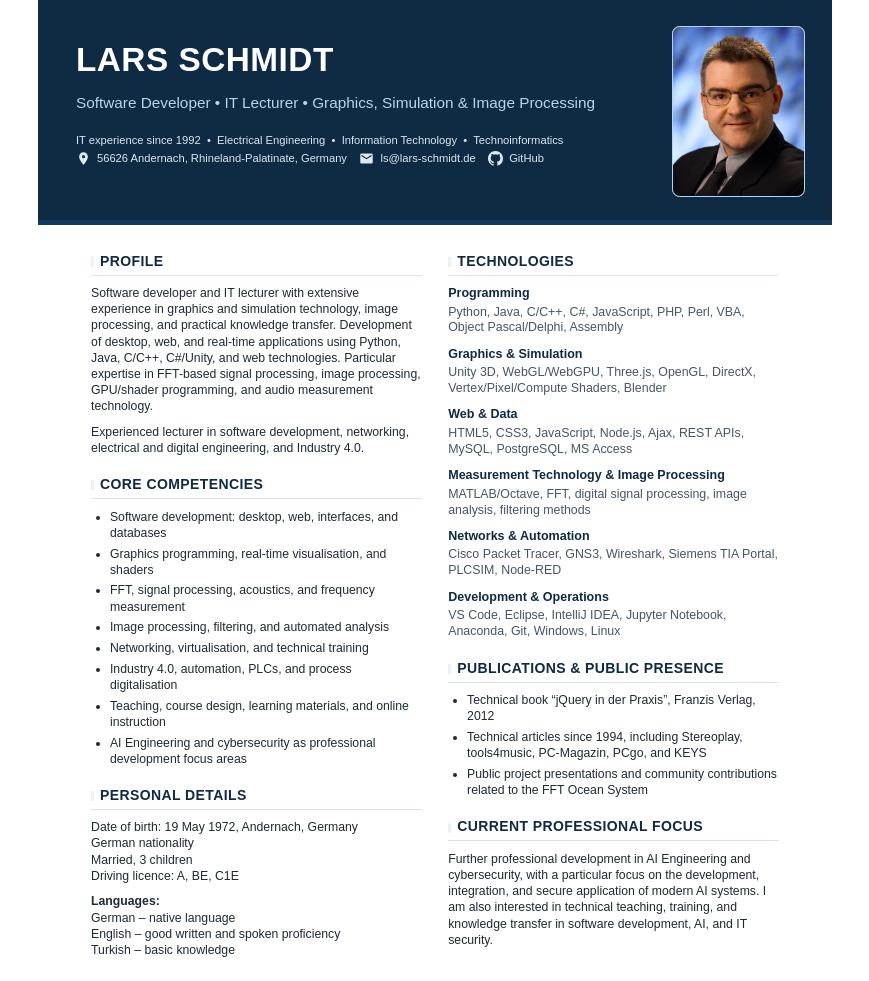
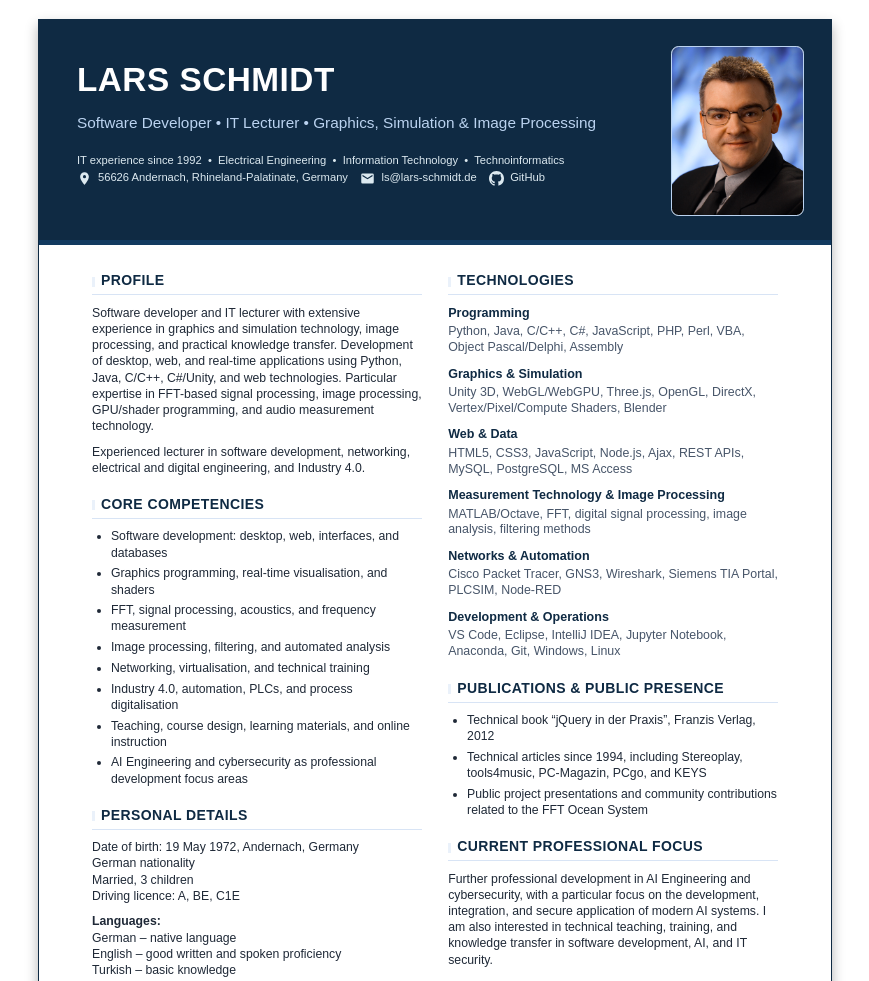
Before and after one commit to lars-schmidt-dev/it-profil, a plain HTML site: page index-en.html in a window 1280 px wide. Shown: the top 981 px of the page, without its empty margins (205-1074 px from the left). Drawn offline with Linux system fonts and the light colour scheme.

Commit message:
Update style.css

```diff
--- a/style.css
+++ b/style.css
@@ -83,6 +83,10 @@ li{margin-bottom:1.2mm}
   /* entscheidend */
   display: flex;
   flex-direction: column;
+  border: 0.4mm solid var(--navy);
+  box-shadow: 0 6px 12px rgba(0, 0, 0, 0.3);
+  margin-top: 5mm;
+  margin-bottom: 5mm;
 }
 
 .header {
@@ -222,7 +226,7 @@ li{margin-bottom:1.2mm}
 
 @media print{
   body{margin:0}
-  .page{width:210mm;height:297mm;page-break-after:always;overflow:hidden}
+  .page{width:210mm;height:297mm;page-break-after:always;overflow:hidden;margin: 0 auto;}
   .page:last-child{page-break-after:auto}
   .job,.project,.section{break-inside:avoid}
   @page{size:A4;margin:0}
```
